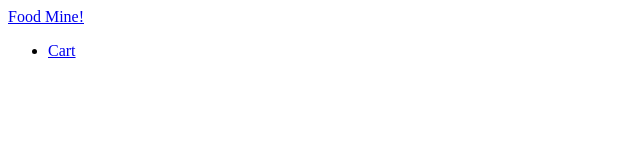
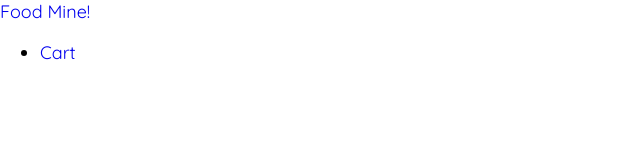
Before and after one commit to dav-vn/Foodstore-2, an Angular app: page / in a window 1280 px wide. Shown: the top 160 px of the page, without its empty margins (0-640 px from the left). Built offline with nearby package versions, Linux system fonts and the light colour scheme.

Commit message:
Adding general selectors to the styles.css

```diff
--- a/src/styles.css
+++ b/src/styles.css
@@ -1 +1,19 @@
-/* You can add global styles to this file, and also import other style files */
+@import url('https://fonts.googleapis.com/css2?family=Quicksand:wght@300;400;500;600;700&display=swap');
+
+
+*{
+  box-sizing: border-box;
+}
+html {
+  font-size: 16px;
+}
+
+body {
+  margin: 0;
+  font-family: "Quicksand", sans-serif;
+  font-size: 18px;
+}
+
+a {
+  text-decoration: none;
+}
```
